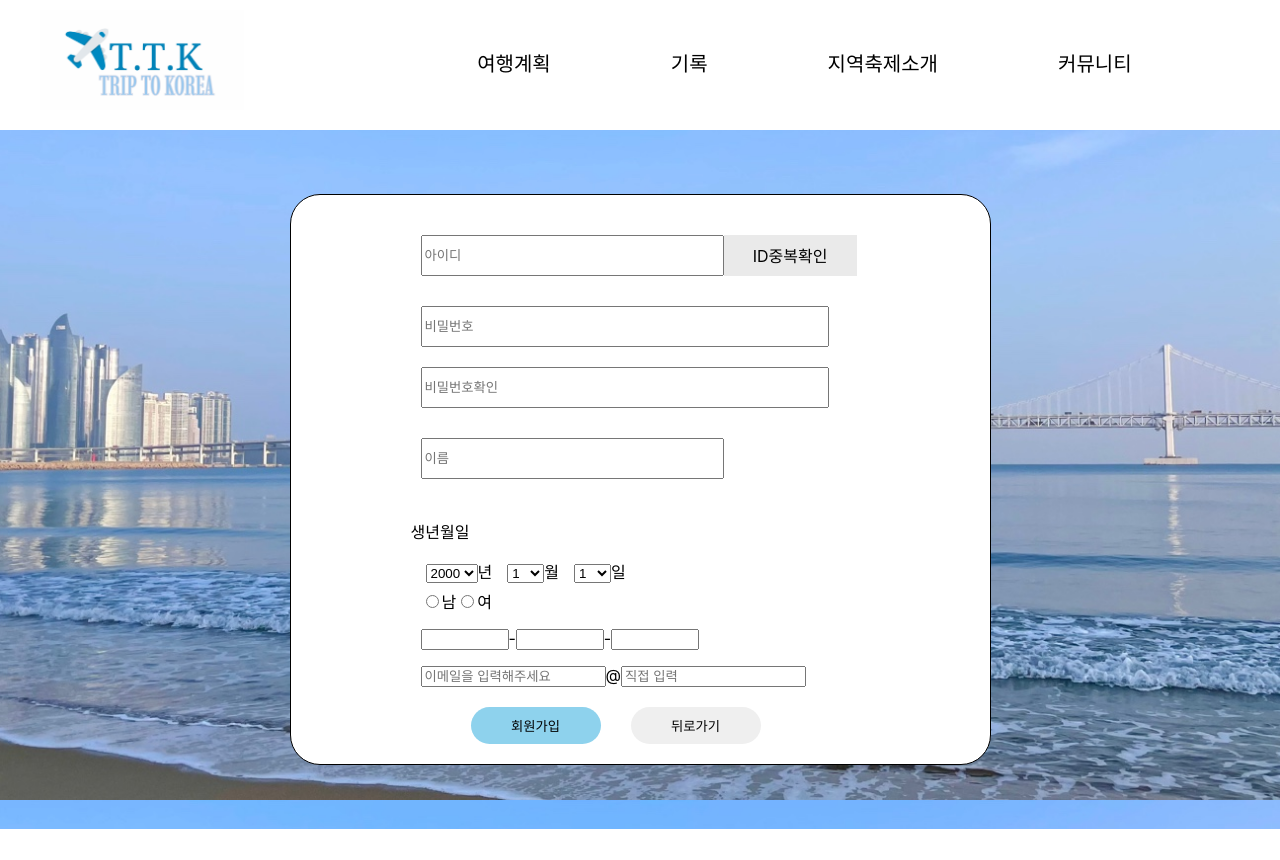
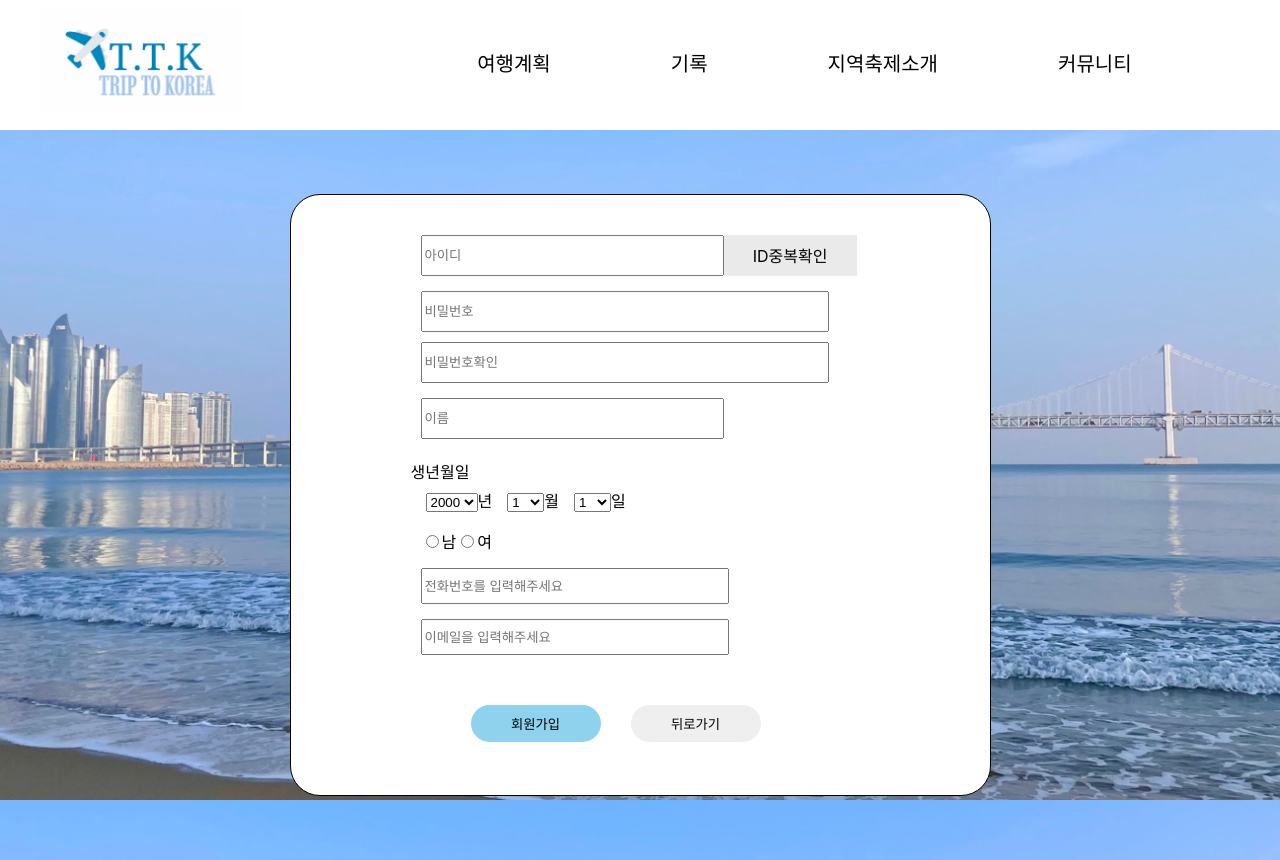
Before and after one commit to Letgojo/Web_project, a React (Create React App) app in the folder letgotrip/: page /Login/Register in a window 1280 px wide. Shown: the top 860 px of the page. Before the commit the page ends 829 px from the top, so only its background shows below. Built offline with nearby package versions, Linux system fonts and the light colour scheme.

Commit message:
파이어스토

```diff
--- a/letgotrip/src/App.js
+++ b/letgotrip/src/App.js
@@ -1,6 +1,5 @@
-import React from 'react';
+import React,{useEffect} from 'react';
 import Header from './components/Header.jsx';
-// import Login from './components/Login.jsx';
 import Register from './components/Register.jsx';
 import Login from './components/Login.jsx'
 import './App.css';
@@ -9,11 +8,12 @@ import { Route,Routes } from 'react-router-dom';
 import Main from './components/Main.jsx';
 import Pwdfind from './components/Pwdfind.jsx';
 import Communityform from './components/Communityform.jsx';
-// import firebase from './firebase.js';
+import { firestore } from "./firebase";
 const App = () => {
-//   useEffect(()=> {
-//     console.log(firebase);
-//   });
+  useEffect(()=> {
+    console.log(firestore);
+    console.log("Hello");
+  });
 
   return (
     <div>
--- a/letgotrip/src/components/Register.jsx
+++ b/letgotrip/src/components/Register.jsx
@@ -1,9 +1,12 @@
 import React,{useState} from 'react';
 import { useNavigate } from 'react-router-dom';
 import  styled from 'styled-components';
+import { getAuth, createUserWithEmailAndPassword } from "firebase/auth";
+import { firestore } from '../firebase.js'
+
 const TemplateLogin  = styled.div`
     width : 699px;
-    height : 569px;
+    height : 600px;
     border : 1px solid black;
     background-color : white;
     margin : 5% auto;
@@ -27,31 +30,37 @@ const Overlap = styled.div`
 `
 const Pwd =styled.div`
     display:block;
-    margin : 10px 0 0 130px;
+    margin : 5px 0 0 130px;
 `
 const InputPwd= styled.input`
-    margin-top : 20px;
+    margin-top : 10px;
     width : 400px;
     height : 35px;
 `
 const Name = styled.input`
-    margin : 30px 0 0 130px;
+    margin : 15px 0 0 130px;
     width : 295px;
     height : 35px;
 `
 const YMD = styled.div`
-margin : 40px 0 0 120px;
+margin : 20px 0 0 120px;
 width : 400px;
 height : 35px;
 `
 const Year = styled.select`
     margin-left : 15px;
+    margin-top : 10px;
 `
 const Skip = styled.div`
     margin :15px 0 0 130px;
 `
 const Telepone = styled.input`
-    width:80px;
+    width:300px;
+    height : 30px;
+`
+const Email = styled.input`
+    width:300px;
+    height : 30px;
 `
 const ButtonSkip = styled.div`
     margin :20px 0 0 180px;
@@ -61,17 +70,25 @@ const Button1 = styled.button`
     height :37px;
     border-radius : 30px;
     background : #8ED2ED;
+    margin-top : 30px;
     border : 0px;
     cursor : pointer;
 `
 const Button2 = styled.button`
     width: 130px;
     height :37px;
+    margin-top : 30px;
     margin-left : 30px;
     border-radius : 30px;
     border : 0px;
     cursor : pointer;
 `
+const P = styled.p`
+    margin : 0px;
+`
+
+
+
 
 const Register = () => {
 const [selectedYear, setSelectedYear] = useState(2000);
@@ -113,44 +130,75 @@ const goback = () => {
     navigate(-1);
 }
 
+
+const refrash = (e) => {
+    e.preventDefault();
+    const Id = document.getElementById("Id").value
+    const Password = document.getElementById("Password").value
+    const email1 = document.getElementById("email1").value
+    const Name = document.getElementById("Name").value
+    const selfpone = document.getElementById("tel1").value
+    const auth = getAuth();
+    createUserWithEmailAndPassword(auth,email1,Password)
+        .then((userCredential) => {
+            // Signed in
+            console.log(userCredential);
+            const user = userCredential.user;
+            // ...
+          })
+          .catch((error) => {
+            console.log('error');
+            const errorCode = error.code;
+            const errorMessage = error.message;
+            // ..
+          });
+
+    const bucket = firestore.collection("회원관리");
+    bucket.doc("회원").set({ "아이디": Id, "패스워드" : Password, "이메일" : email1,"전화번호":selfpone  });
+
+}
+
+
+
+
+
     return (
         <TemplateLogin>
             <form>
                 <ID>
-                <InputID type="text" placeholder='아이디' />
+                <InputID type="text" placeholder='아이디' id='Id'/>
                 <Overlap>ID중복확인</Overlap>
                 </ID>
                 <Pwd>
-                    <InputPwd type="text" placeholder='비밀번호'/>
+                    <InputPwd type="text" placeholder='비밀번호' id='Password'/>
                     <InputPwd type="text" placeholder='비밀번호확인'/>
                 </Pwd>
-                <Name type="text" placeholder="이름" />
+                <Name type="text" placeholder="이름" id='Name' />
                 <YMD>
-                    <p>생년월일</p>
-                    <Year value={selectedYear} onChange={handleSelectYear}>
+                    <P>생년월일</P>
+                    <Year id='year' value={selectedYear} onChange={handleSelectYear}>
                         {year()}
                     </Year>년
-                    <Year value={selectedMonth} onChange={handleSelectMonth}>
+                    <Year id='month' value={selectedMonth} onChange={handleSelectMonth}>
                         {month()}
                     </Year>월
-                    <Year value={selectedDay} onChange={handleSelectDay}>
+                    <Year id='day' value={selectedDay} onChange={handleSelectDay}>
                         {day()}
                     </Year>일
                     </YMD>
                     <br />
                     <Skip>
-                    <input type="radio"/>남
-                    <input type="radio"/>여
+                    <input type="radio"id='M'/>남
+                    <input type="radio"id='W'/>여
                     </Skip>
                     <Skip>
-                    <Telepone type="text"/>-< Telepone type="text"/>-<Telepone type="text"/>
+                    <Telepone type="text"id='tel1' placeholder='전화번호를 입력해주세요'/>
                     </Skip>
                     <Skip>
-                    <input type="text" placeholder='이메일을 입력해주세요' />@
-                    <input type="text" placeholder='직접 입력' />
+                    <Email type="text" placeholder='이메일을 입력해주세요' id='email1' />
                     </Skip>
                     <ButtonSkip>
-                    <Button1 type='submit'>회원가입</Button1>
+                    <Button1 type='submit' onClick={refrash}>회원가입</Button1>
                     <Button2 type='button' onClick={goback}>뒤로가기</Button2>
                     </ButtonSkip>
             </form>
```
Also changed, not shown: letgotrip/src/firebase.js (+12 -3 lines).
